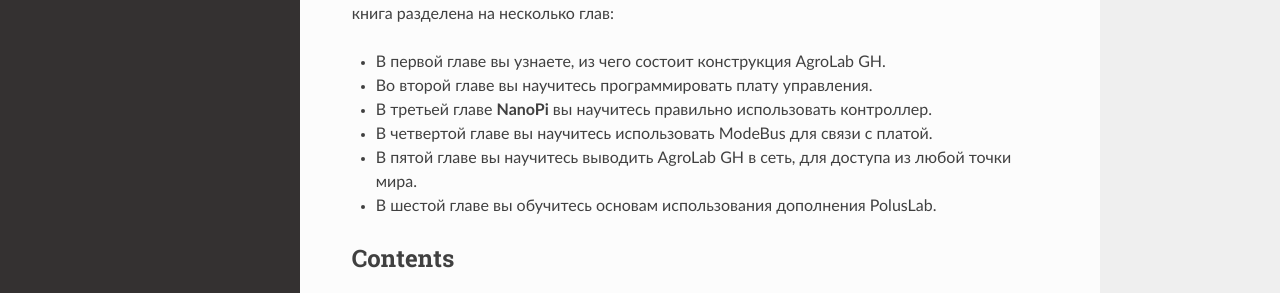
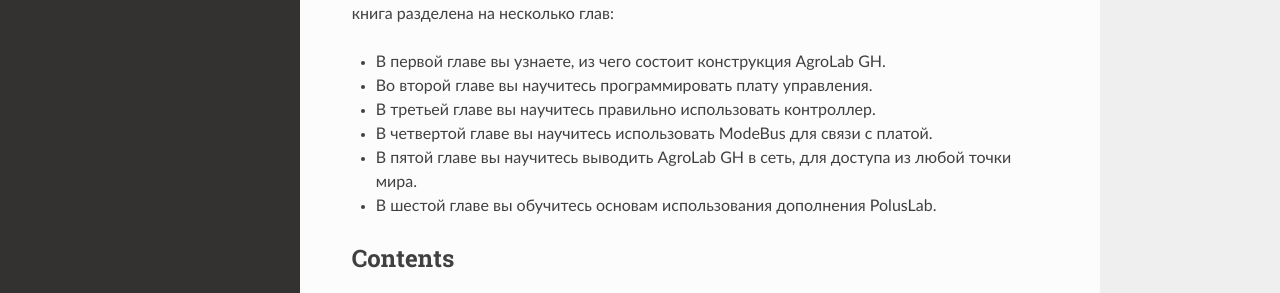
Before and after one commit to BBanwz/book_AL_GH, a Sphinx documentation site: the page built from docs/index.rst, in a window 1280 px wide and 900 px high. Shown: the part 328-621 px from the top of the window. Built offline with Sphinx 7.4.7 and the Read the Docs theme 2.0.0, drawn with Linux system fonts in a browser that asks for light colours.

Commit message:
Update index.rst

```diff
--- a/docs/index.rst
+++ b/docs/index.rst
@@ -5,7 +5,7 @@
 
 * В первой главе вы узнаете, из чего состоит конструкция AgroLab GH.
 * Во второй главе вы научитесь программировать плату управления.
-* В третьей главе **NanoPi** вы научитесь правильно использовать контроллер.
+* В третьей главе вы научитесь правильно использовать контроллер.
 * В четвертой главе вы научитесь использовать ModeBus для связи с платой.
 * В пятой главе вы научитесь выводить AgroLab GH в сеть, для доступа из любой точки мира.
 * В шестой главе вы обучитесь основам использования дополнения PolusLab.
```
